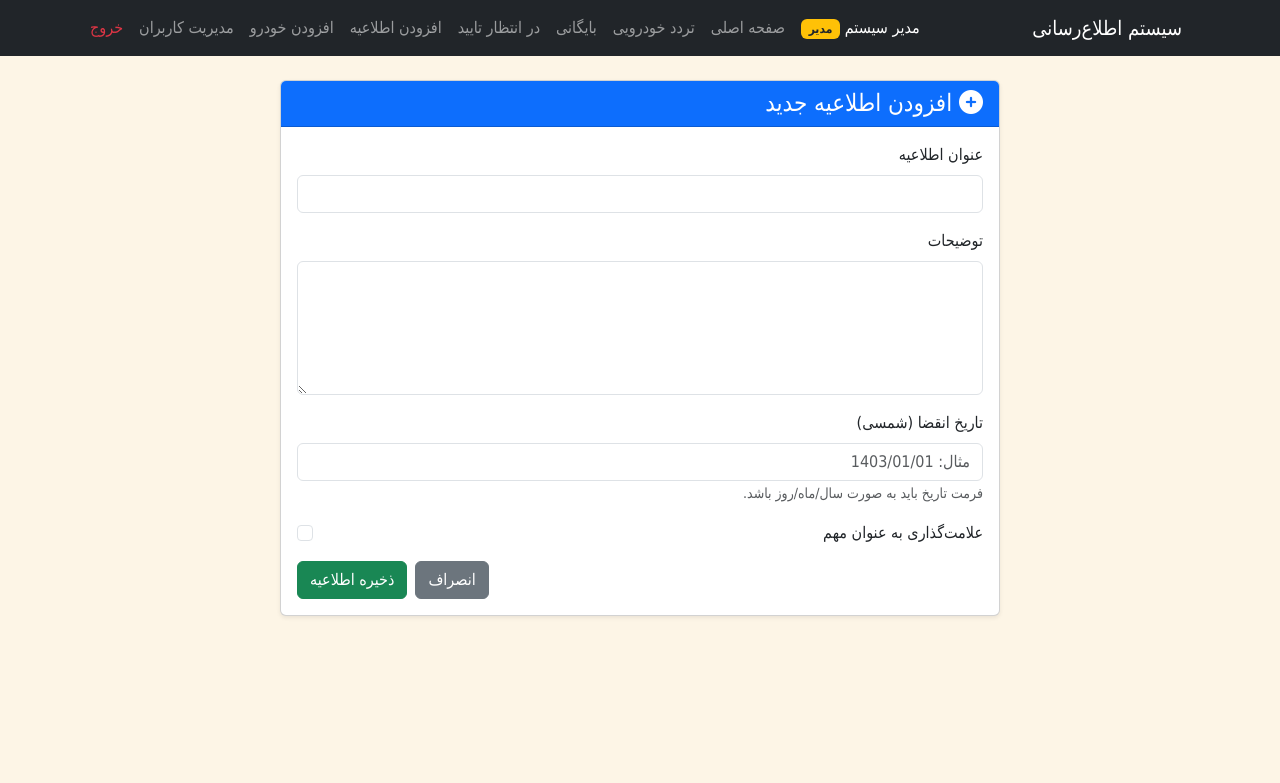
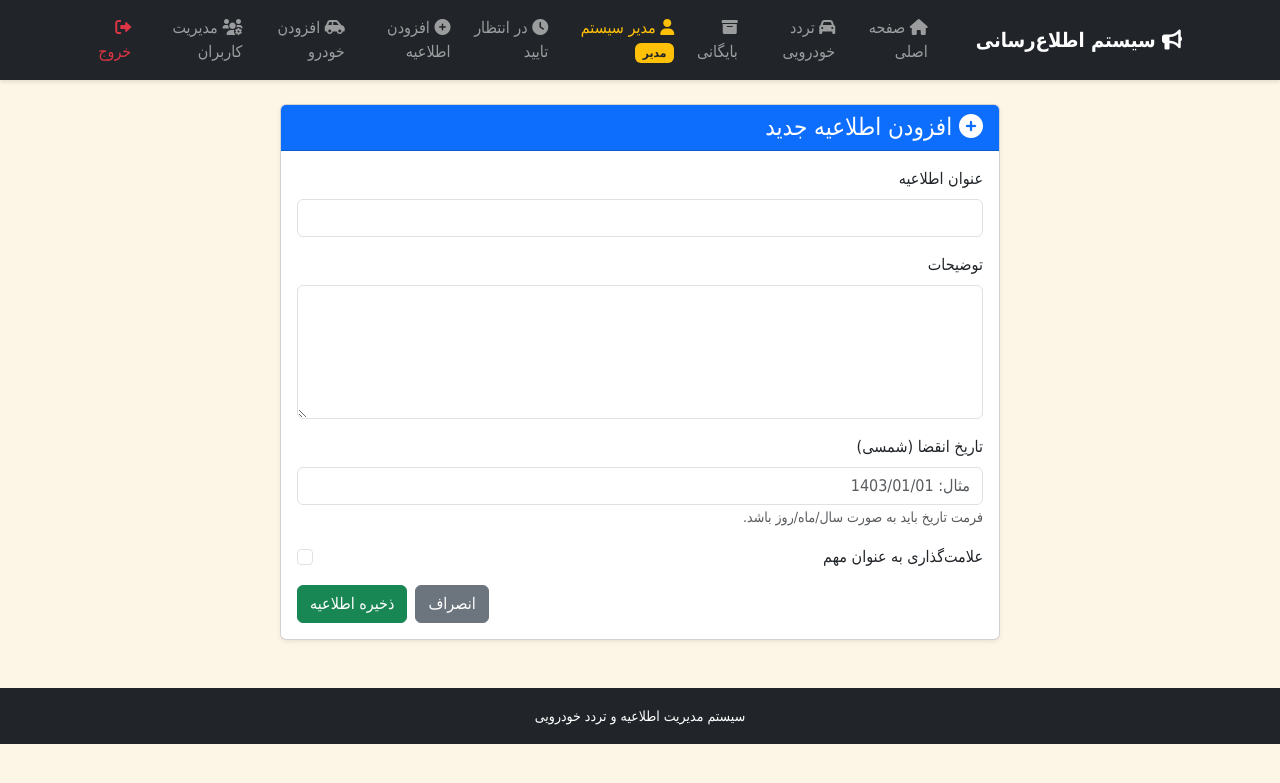
Before and after one commit to irancell939-dotcom/flask-notification-app, a Flask app: page /add in a window 1280 px wide. Shown: the top 783 px of the page. Run offline with Flask 3, Linux system fonts and the light colour scheme; a user stored in the database is signed in.

Commit message:
Update base.html

```diff
--- a/templates/base.html
+++ b/templates/base.html
@@ -8,53 +8,43 @@
     <link rel="stylesheet" href="https://cdnjs.cloudflare.com/ajax/libs/font-awesome/6.0.0/css/all.min.css">
     <style>
         body { font-family: Tahoma, Arial, sans-serif; background-color: #fdf5e6; }
-        .license-plate {
-            display: inline-flex;
-            border: 2px solid #333;
-            border-radius: 5px;
-            overflow: hidden;
-            font-weight: bold;
-            font-size: 1.1rem;
-            background: #fff;
-        }
-        .license-plate span {
-            padding: 5px 10px;
-            border-left: 1px solid #333;
-        }
-        .license-plate span:last-child { border-left: none; }
-        .license-plate .blue-strip {
-            background-color: #0033a0;
-            color: white;
-            writing-mode: vertical-rl;
-            text-orientation: mixed;
-            padding: 5px 3px;
-            font-size: 0.8rem;
-        }
-        .plate-input {
-            text-align: center;
-            font-weight: bold;
-            font-size: 1.1rem;
-        }
-        .violation-badge {
-            position: absolute;
-            top: 10px;
-            left: 10px;
-        }
+        .navbar { box-shadow: 0 2px 4px rgba(0,0,0,0.1); }
+        .navbar-brand { font-weight: bold; }
     </style>
 </head>
 <body>
     <nav class="navbar navbar-expand-lg navbar-dark bg-dark">
         <div class="container">
-            <a class="navbar-brand" href="{{ url_for('index') }}">سیستم اطلاع‌رسانی</a>
+            <a class="navbar-brand" href="{{ url_for('index') }}">
+                <i class="fas fa-bullhorn"></i> سیستم اطلاع‌رسانی
+            </a>
             <button class="navbar-toggler" type="button" data-bs-toggle="collapse" data-bs-target="#navbarNav">
                 <span class="navbar-toggler-icon"></span>
             </button>
             <div class="collapse navbar-collapse" id="navbarNav">
                 <ul class="navbar-nav me-auto">
+                    <!-- منوی عمومی - برای همه قابل مشاهده -->
+                    <li class="nav-item">
+                        <a class="nav-link" href="{{ url_for('index') }}">
+                            <i class="fas fa-home"></i> صفحه اصلی
+                        </a>
+                    </li>
+                    <li class="nav-item">
+                        <a class="nav-link" href="{{ url_for('vehicles') }}">
+                            <i class="fas fa-car"></i> تردد خودرویی
+                        </a>
+                    </li>
+                    <li class="nav-item">
+                        <a class="nav-link" href="{{ url_for('archive') }}">
+                            <i class="fas fa-archive"></i> بایگانی
+                        </a>
+                    </li>
+
                     {% if current_user.is_authenticated %}
+                    <!-- منوی کاربر لاگین کرده -->
                     <li class="nav-item">
-                        <span class="nav-link text-white">
-                            {{ current_user.full_name }}
+                        <span class="nav-link text-warning">
+                            <i class="fas fa-user"></i> {{ current_user.full_name }}
                             {% if current_user.is_admin %}
                             <span class="badge bg-warning text-dark">مدیر</span>
                             {% else %}
@@ -62,25 +52,55 @@
                             {% endif %}
                         </span>
                     </li>
-                    <li class="nav-item"><a class="nav-link" href="{{ url_for('index') }}">صفحه اصلی</a></li>
-                    <li class="nav-item"><a class="nav-link" href="{{ url_for('vehicles') }}">تردد خودرویی</a></li>
-                    <li class="nav-item"><a class="nav-link" href="{{ url_for('archive') }}">بایگانی</a></li>
+
                     {% if current_user.is_admin %}
-                    <li class="nav-item"><a class="nav-link" href="{{ url_for('pending_notifications') }}">در انتظار تایید</a></li>
-                    <li class="nav-item"><a class="nav-link" href="{{ url_for('add_item') }}">افزودن اطلاعیه</a></li>
-                    <li class="nav-item"><a class="nav-link" href="{{ url_for('add_vehicle') }}">افزودن خودرو</a></li>
-                    <li class="nav-item"><a class="nav-link" href="{{ url_for('manage_users') }}">مدیریت کاربران</a></li>
+                    <li class="nav-item">
+                        <a class="nav-link" href="{{ url_for('pending_notifications') }}">
+                            <i class="fas fa-clock"></i> در انتظار تایید
+                        </a>
+                    </li>
+                    <li class="nav-item">
+                        <a class="nav-link" href="{{ url_for('add_item') }}">
+                            <i class="fas fa-plus-circle"></i> افزودن اطلاعیه
+                        </a>
+                    </li>
+                    <li class="nav-item">
+                        <a class="nav-link" href="{{ url_for('add_vehicle') }}">
+                            <i class="fas fa-car-side"></i> افزودن خودرو
+                        </a>
+                    </li>
+                    <li class="nav-item">
+                        <a class="nav-link" href="{{ url_for('manage_users') }}">
+                            <i class="fas fa-users-cog"></i> مدیریت کاربران
+                        </a>
+                    </li>
                     {% elif current_user.can_add_notification %}
-                    <li class="nav-item"><a class="nav-link" href="{{ url_for('add_item') }}">ثبت اطلاعیه</a></li>
+                    <li class="nav-item">
+                        <a class="nav-link" href="{{ url_for('add_item') }}">
+                            <i class="fas fa-plus-circle"></i> ثبت اطلاعیه
+                        </a>
+                    </li>
                     {% endif %}
-                    <li class="nav-item"><a class="nav-link text-danger" href="{{ url_for('logout') }}">خروج</a></li>
+
+                    <li class="nav-item">
+                        <a class="nav-link text-danger" href="{{ url_for('logout') }}">
+                            <i class="fas fa-sign-out-alt"></i> خروج
+                        </a>
+                    </li>
+                    {% else %}
+                    <!-- منوی کاربر ناشناس - فقط دکمه ورود -->
+                    <li class="nav-item">
+                        <a class="nav-link text-success" href="{{ url_for('login') }}">
+                            <i class="fas fa-sign-in-alt"></i> ورود به سیستم
+                        </a>
+                    </li>
                     {% endif %}
                 </ul>
             </div>
         </div>
     </nav>
 
-    <div class="container mt-3">
+    <div class="container mt-4">
         {% with messages = get_flashed_messages(with_categories=true) %}
             {% if messages %}
                 {% for category, message in messages %}
@@ -91,35 +111,14 @@
                 {% endfor %}
             {% endif %}
         {% endwith %}
+
         {% block content %}{% endblock %}
     </div>
 
+    <footer class="bg-dark text-white text-center py-3 mt-5">
+        <small>سیستم مدیریت اطلاعیه و تردد خودرویی</small>
+    </footer>
+
     <script src="https://cdn.jsdelivr.net/npm/bootstrap@5.3.0/dist/js/bootstrap.bundle.min.js"></script>
-
-    <script>
-        // تبدیل تاریخ‌های UTC به timezone محلی مرورگر کاربر و نمایش به شمسی
-        document.addEventListener('DOMContentLoaded', function() {
-            document.querySelectorAll('.local-time').forEach(function(el) {
-                const isoStr = el.getAttribute('data-iso');
-                if (!isoStr) return;
-
-                try {
-                    const date = new Date(isoStr);
-                    const formatter = new Intl.DateTimeFormat('fa-IR-u-nu-latn', {
-                        year: 'numeric',
-                        month: '2-digit',
-                        day: '2-digit',
-                        hour: '2-digit',
-                        minute: '2-digit',
-                        second: '2-digit',
-                        hour12: false
-                    });
-                    el.textContent = formatter.format(date);
-                } catch (e) {
-                    console.error('Error converting date:', e);
-                }
-            });
-        });
-    </script>
 </body>
 </html>
```
